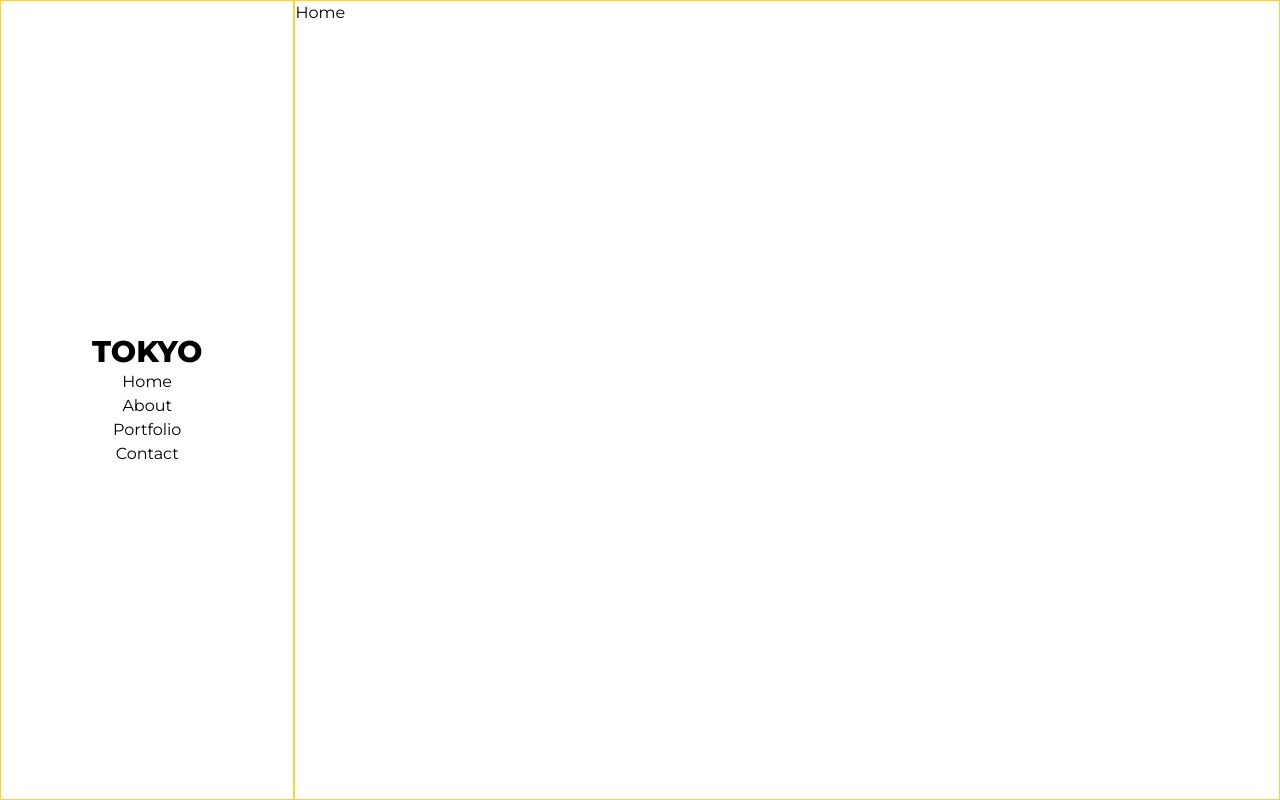
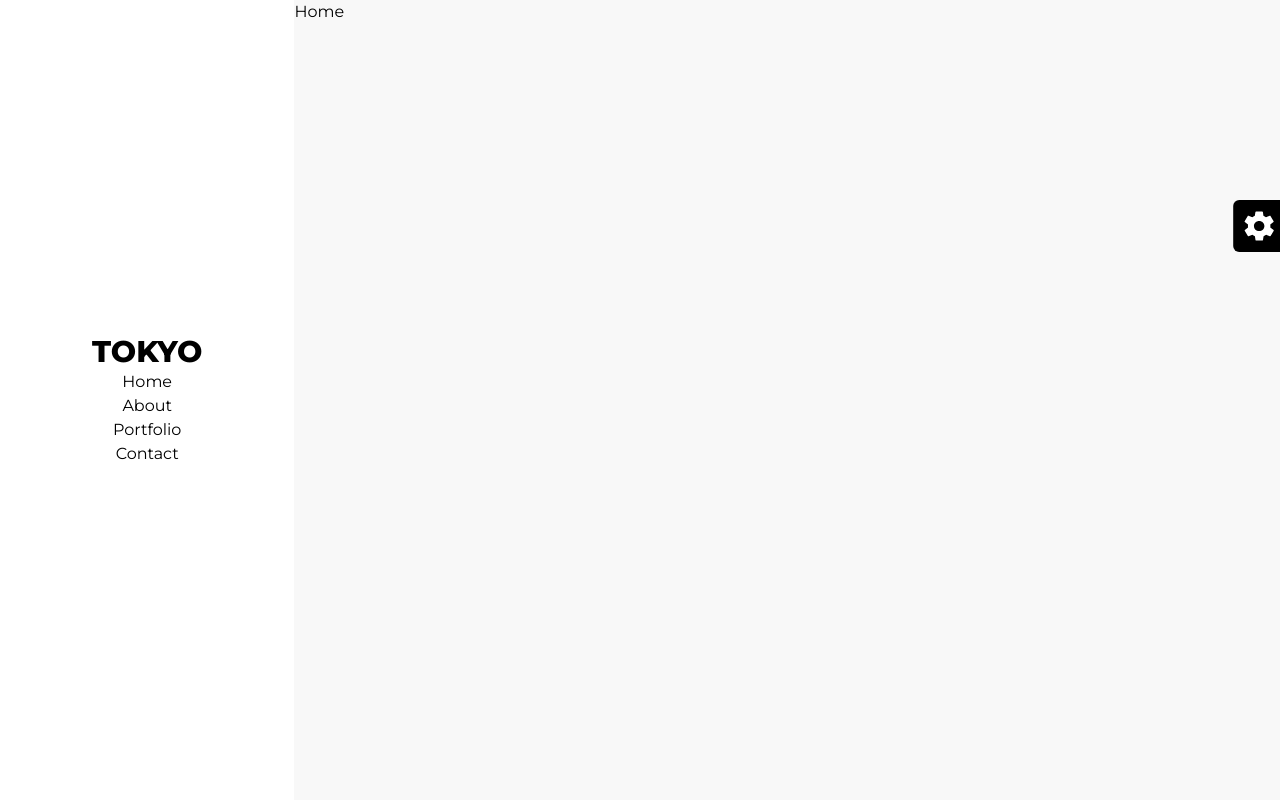
Before and after one commit to mehedihasan101101/Portfolio-Mehedi, a React (Vite) app: page / in a window 1280 px wide. Built offline with nearby package versions, Linux system fonts and the light colour scheme.

Commit message:
Create theme controller sode bar with visible and hidden animation onClick

```diff
--- a/index.html
+++ b/index.html
@@ -8,7 +8,7 @@
   <title>portfolio-mehedi</title>
 </head>
 
-<body class="font-Montserrat bg-bodyMainbg">
+<body class="font-Montserrat bg-bodyBgColor overflow-x-hidden">
   <div id="root"></div>
   <script type="module" src="/src/main.tsx"></script>
 </body>
--- a/src/components/nav/Nav.tsx
+++ b/src/components/nav/Nav.tsx
@@ -14,7 +14,7 @@ const navFields: NavFields[] = [
 const Nav = () => {
 
     return (
-        <div className="w-[23%] h-screen border border-amber-300 flex flex-col items-center justify-center">
+        <div className="w-[23%]  h-screen bg-sideBarBgColor flex flex-col items-center justify-center">
             <h1 className="text-3xl font-extrabold"> TOKYO</h1>
             {navFields.map((eachField => <NavLink key={eachField.id} to={eachField.path}>{eachField.name}</NavLink>))}
         </div>
--- a/src/index.css
+++ b/src/index.css
@@ -7,7 +7,7 @@
 }
 
 :root {
-    --color-bodyBgColor: #767676;
+    --color-bodyBgColor: #f8f8f8;
     --color-sideBarBgColor: #fff;
     --color-primaryTextColor: #000;
     --color-secondaryTextColor: #7f7f7f;
--- a/src/layout/RootLayout.tsx
+++ b/src/layout/RootLayout.tsx
@@ -1,28 +1,53 @@
 import { Outlet } from "react-router";
 import Nav from "../components/nav/Nav";
-import useRootContext from "../utilities/hooks/useRootContext";
+import { IoMdSettings } from "react-icons/io";
+import { motion } from "motion/react"
+import { useState } from "react";
+
+
+
+const VariantThemeControllerTab = {
+    hidden: {
+        x: "100%",
+        transition: {
+            type: "tween" as const,
+        }
+    },
+    visible: {
+        x: "0",
+        transition: {
+            type: "tween" as const,
+
+        }
+    }
+}
 
 const RootLayout = () => {
 
-    const { user } = useRootContext()
+    const [isThemeControllerOpen, setIsThemeControllerOpen] = useState(false)
 
-    console.log(user)
+    function handleThemeControllerState() {
+        setIsThemeControllerOpen(!isThemeControllerOpen)
+    }
+
+
 
     return (
-        <div className="flex">
+        <div className="flex relative overflow-x-hidden">
             <Nav></Nav>
-            <main className=" w-[77%] h-screen border border-amber-300">
+            <main className=" w-[77%] h-screen  ">
                 <Outlet></Outlet>
             </main>
 
-            <div className="bg-themeSettingTabBg">
-                <div>
+            {/* theme control tab */}
+            <motion.div variants={VariantThemeControllerTab} initial="hidden" animate={isThemeControllerOpen ? "visible" : "hidden"} className="bg-themeSettingTabBg absolute right-0 top-1/4 rounded-bl-md will-change-transform">
+                <div className="absolute bg-themeSettingTabBg left-0 -translate-x-[90%]  h-13 w-13 flex items-center justify-center rounded-bl-md rounded-l-md">
+                    <button onClick={handleThemeControllerState}><IoMdSettings className=" text-sideBarBgColor text-4xl "></IoMdSettings></button>
+                </div>
+                <div className="w-30  h-50 relative">
 
                 </div>
-                <div>
-
-                </div>
-            </div>
+            </motion.div>
         </div>
 
     );
```
